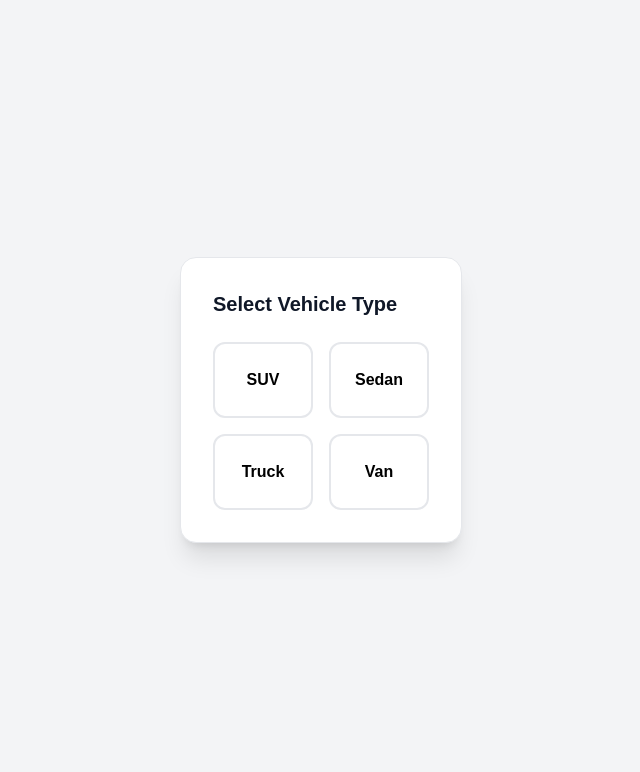
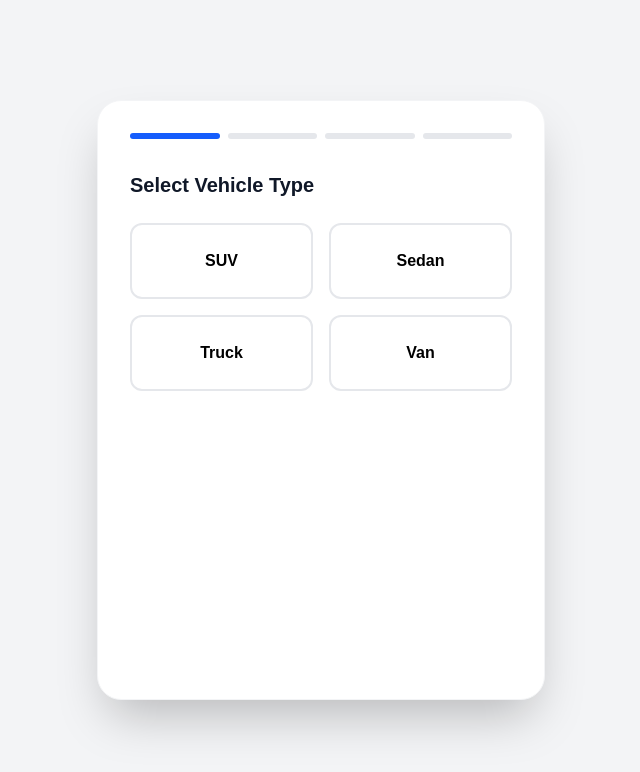
Before and after one commit to arfaa11/autofinder, a Next.js app: page / in a window 1280 px wide. Shown: the top 772 px of the page, without its empty margins (319-959 px from the left). Built offline with nearby package versions, Linux system fonts and the light colour scheme.

Commit message:
alter to include state tracking for successful submission of lead data

```diff
--- a/components/LeadFormContainer.tsx
+++ b/components/LeadFormContainer.tsx
@@ -17,24 +17,47 @@ export default function LeadFormContainer() {
 
   const update = (key: string, value: string) => setFormData(p => ({ ...p, [key]: value }))
 
-  // Animation variants
-  const variants = {
-    initial: { opacity: 0, x: 20 },
-    animate: { opacity: 1, x: 0 },
-    exit: { opacity: 0, x: -20 }
-  }
+  return (
+    <div className="max-w-md w-full min-h-[600px] p-8 bg-white border border-gray-100 rounded-3xl shadow-2xl flex flex-col justify-center overflow-hidden">
+      <AnimatePresence mode="wait">
 
-  return (
-    <div className="max-w-md mx-auto p-8 bg-white border border-gray-200 rounded-2xl shadow-xl">
-      <AnimatePresence mode="wait">
-        <motion.div key={step} variants={variants} initial="initial" animate="animate" exit="exit" transition={{ duration: 0.3 }}>
-          {step === 1 && <VehicleStep onNext={(v) => { update('vehicle_type', v); setStep(2) }} />}
-          {step === 2 && <EmploymentStep onNext={(e) => { update('employment_status', e); setStep(3) }} onBack={() => setStep(1)} />}
-          {step === 3 && <IncomeStep onNext={(i) => { update('monthly_income_range', i); setStep(4) }} onBack={() => setStep(2)} />}
-          {step === 4 && <ContactStep data={formData} onUpdate={update} onBack={() => setStep(3)} onSubmit={async () => { setStatus('submitting'); await submitLead(formData); setStatus('success'); }} status={status} />}
-        </motion.div>
+        {status === 'success' ? (
+          // SUCCESS SCREEN: Hard locked, no navigation
+          <motion.div
+            key="success"
+            initial={{ opacity: 0, scale: 0.95 }}
+            animate={{ opacity: 1, scale: 1 }}
+            className="text-center space-y-4"
+          >
+            <div className="text-6xl">🎉</div>
+            <h2 className="text-3xl font-bold text-gray-900">Thank You!</h2>
+            <p className="text-gray-500 leading-relaxed">
+              We've received your request. One of our specialists will contact you shortly regarding your vehicle selection.
+            </p>
+          </motion.div>
+        ) : (
+          // FORM SCREENS: Step-by-step logic
+          <motion.div
+            key="form"
+            initial={{ opacity: 0, x: 20 }}
+            animate={{ opacity: 1, x: 0 }}
+            exit={{ opacity: 0, x: -20 }}
+            className="flex-1 flex flex-col"
+          >
+            {/* Progress Bar */}
+            <div className="mb-8 flex gap-2">
+              {[1, 2, 3, 4].map((i) => (
+                <div key={i} className={`h-1.5 flex-1 rounded-full ${i <= step ? 'bg-blue-600' : 'bg-gray-200'}`} />
+              ))}
+            </div>
+
+            {step === 1 && <VehicleStep onNext={(v) => { update('vehicle_type', v); setStep(2) }} />}
+            {step === 2 && <EmploymentStep onNext={(e) => { update('employment_status', e); setStep(3) }} onBack={() => setStep(1)} />}
+            {step === 3 && <IncomeStep onNext={(i) => { update('monthly_income_range', i); setStep(4) }} onBack={() => setStep(2)} />}
+            {step === 4 && <ContactStep onUpdate={update} onBack={() => setStep(3)} onSubmit={async () => { setStatus('submitting'); await submitLead(formData); setStatus('success'); }} status={status} />}
+          </motion.div>
+        )}
       </AnimatePresence>
-      {status === 'success' && <p className="mt-6 text-center text-green-600 font-bold animate-pulse">Registration complete!</p>}
     </div>
   )
 }
```
